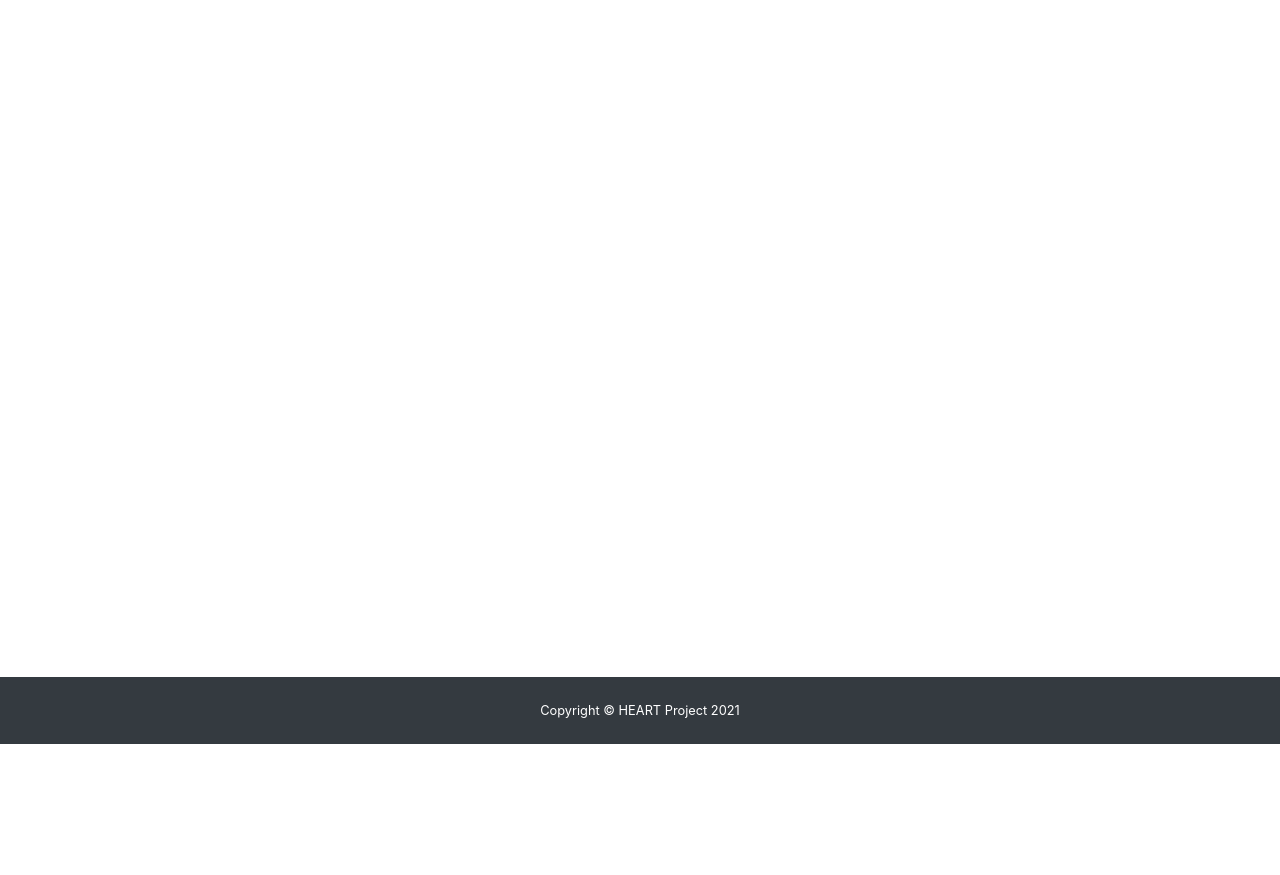
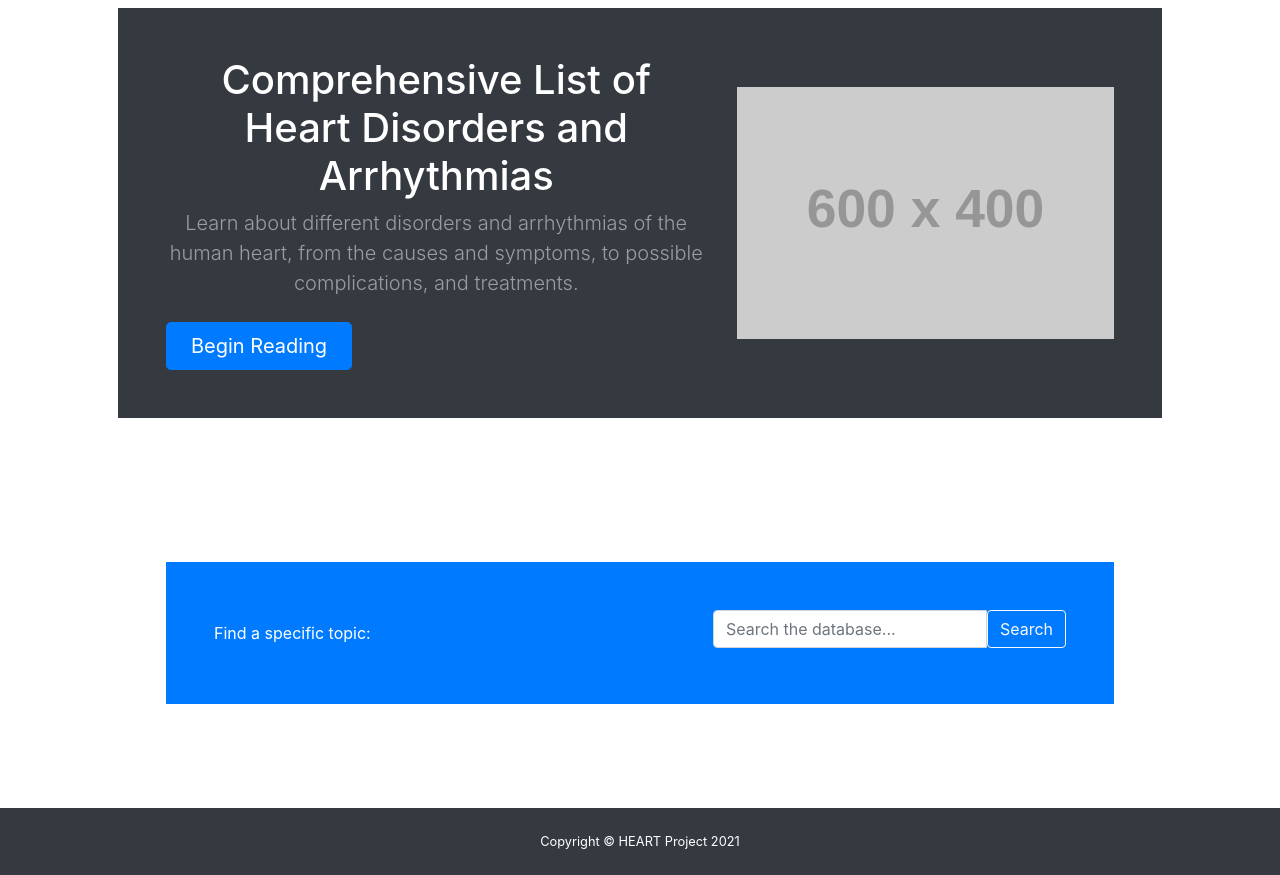
Before and after one commit to JiaqiWang18/heart-proj, a Django app: page / in a window 1280 px wide. Shown: the part 56-931 px from the top of the page. Before the commit the page ends 800 px from the top, so only its background shows below. Run offline with Django 3.2, Linux system fonts and the light colour scheme; grey boxes labelled with a size stand in for pictures from a placeholder-image service; data that the repository does not hold is empty; some libraries are stand-ins or nearby versions.

Commit message:
add homepage

```diff
--- a/disease/templates/disease/home.html
+++ b/disease/templates/disease/home.html
@@ -1,9 +1,53 @@
 {% extends "disease/base.html" %}
 {% block content %}
-    {% for disease in disease_list %}
-        <div>
-            <a href="{% url 'disease-detail' disease.id %}">{{ disease.name }}</a>
-            <p>{{ disease.short_description }}</p>
+    <header class="bg-dark">
+        <div class="px-5">
+            <div class="row gx-5 align-items-center justify-content-center">
+                <div class="col-lg-8 col-xl-7 col-xxl-6">
+                    <div class="my-5 text-center text-xl-start">
+                        <h1 class="display-5 fw-bolder text-white mb-2">Comprehensive List of Heart Disorders and Arrhythmias</h1>
+                        <p class="lead fw-normal text-white-50 mb-4">Learn about different disorders and arrhythmias of the human heart, from the causes and symptoms, to possible complications, and treatments.</p>
+                        <div class="d-grid gap-3 d-sm-flex justify-content-sm-center justify-content-xl-start">
+                            <a class="btn btn-primary btn-lg px-4 me-sm-3" href="#features">Begin Reading</a>
+                        </div>
+                    </div>
+                </div>
+                <div class="col-xl-5 col-xxl-6 d-none d-xl-block text-center"><img class="img-fluid rounded-3 my-5" src="https://dummyimage.com/600x400/343a40/6c757d" alt="..." /></div>
+            </div>
         </div>
-    {%  endfor %}
+    </header>
+    <section class="py-5">
+        <div class="container px-5 my-5">
+            <div class="row gx-5">
+                {% for disease in disease_list %}
+                <div class="col-lg-4 mb-5">
+                    <div class="card h-100 shadow border-0">
+                        <img class="card-img-top" src="{{ disease.ECG_image.url }}" alt="..." />
+                        <div class="card-body p-4">
+                            {% for tag in disease.tags.all %}
+                                <a class="badge bg-primary bg-gradient rounded-pill mb-2" href="{% url 'home' %}?tag={{ tag.slug }}">{{ tag.name }}</a>
+                            {%  endfor %}
+                            <a class="text-decoration-none link-dark stretched-link" href="{% url 'disease-detail' disease.id %}"><h5 class="card-title mb-3">{{ disease.name }}</h5></a>
+                            <p class="card-text mb-0">{{ disease.short_description }}</p>
+                        </div>
+                    </div>
+                </div>
+               {% endfor %}
+            </div>
+            <!-- Call to action-->
+            <aside class="bg-primary bg-gradient rounded-3 p-4 p-sm-5 mt-5">
+                <div class="d-flex align-items-center justify-content-between flex-column flex-xl-row text-center text-xl-start">
+                    <div class="mb-4 mb-xl-0">
+                        <div class="fs-3 fw-bold text-white">Find a specific topic:</div>
+                    </div>
+                    <div class="ms-xl-4">
+                        <div class="input-group mb-2">
+                            <input class="form-control" type="text" placeholder="Search the database..." aria-label="Search" aria-describedby="button-newsletter" />
+                            <button class="btn btn-outline-light" id="button-newsletter" type="button">Search</button>
+                        </div>
+                    </div>
+                </div>
+            </aside>
+        </div>
+    </section>
 {% endblock content %}
```
